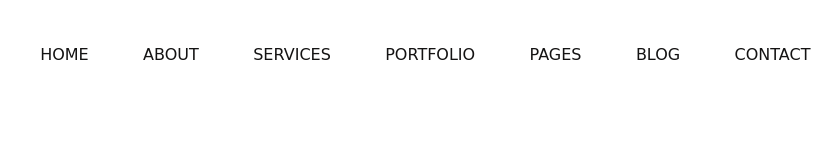
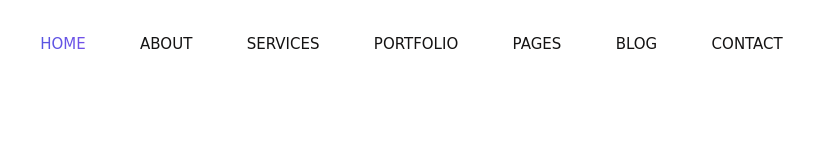
Before and after one commit to JasminHarbinja/Portfolio, a plain HTML site: page Index.html in a window 1280 px wide. In both pictures the pointer is over the link "HOME". Shown: the whole page, without its empty margins (447-1280 px from the left). Drawn offline with Linux system fonts and the light colour scheme.

Commit message:
sesti comit

```diff
--- a/css/style.css
+++ b/css/style.css
@@ -15,7 +15,7 @@ padding: 0 2rem 0 5rem;
 }
 
 .header_area .main-menu .nav-item .nav-link {
-    font-family: var(--mukta);
+    font: normal 500 15px/2px var(--mukta);
     text-transform: uppercase;
     font-weight: 500;
     padding: 1.7rem;
@@ -29,4 +29,11 @@ padding: 0 2rem 0 5rem;
     background-clip: text;
 }
 
+.header_area .main-menu .navbar-nav a:hover {
+    background: var(--gradient-color);
+    -webkit-background-clip: text;
+    -webkit-text-fill-color: transparent;
+    background-clip: text;
+}
+
 /*end nav */
```
